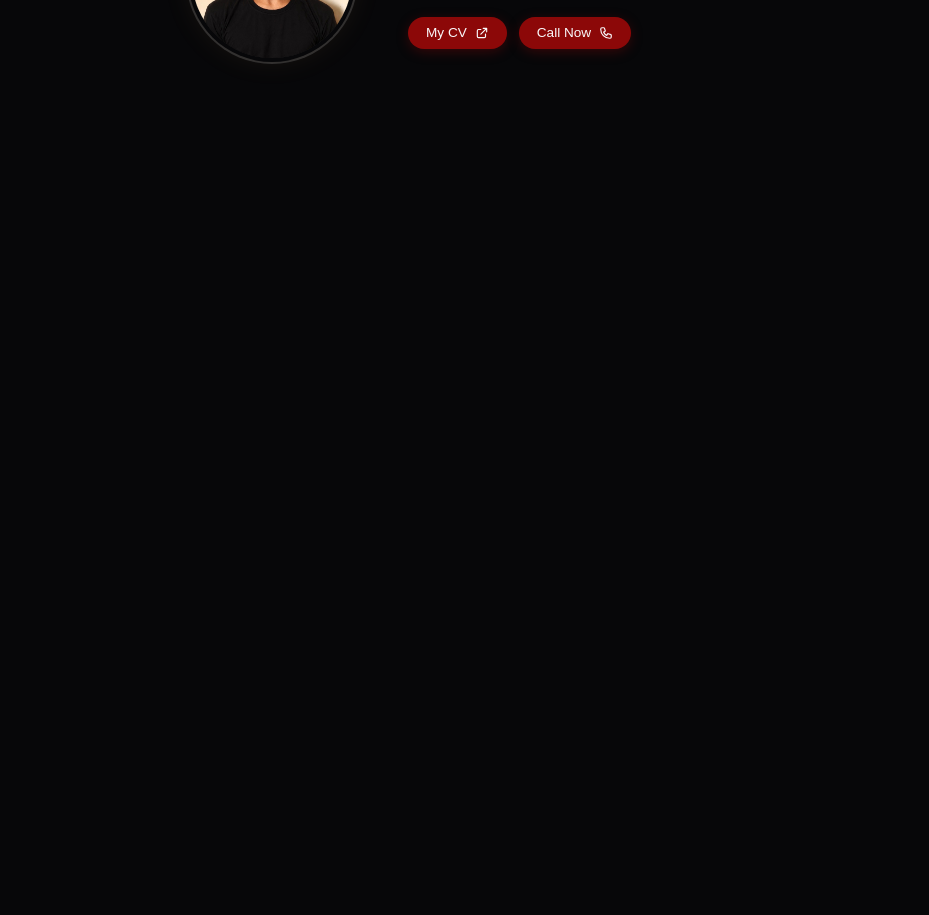
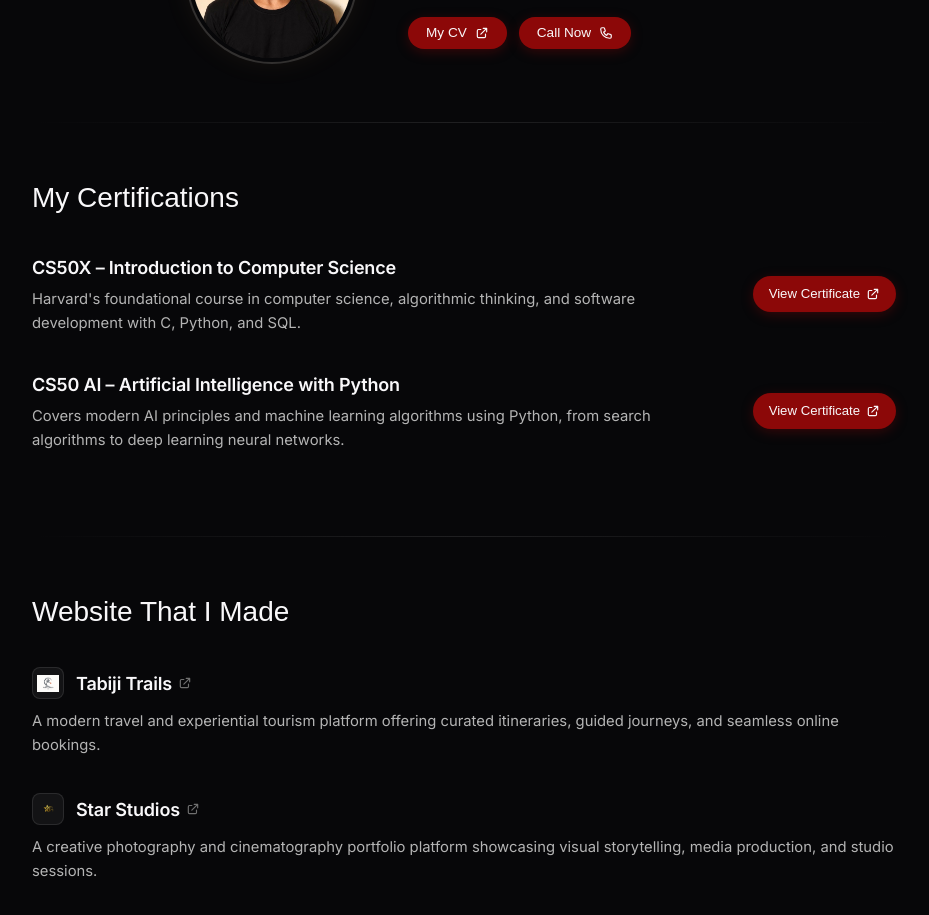
Before and after one commit to nikh96/Micro-freelancing, a Next.js app: page / in a window 1280 px wide. Shown: the part 1520-2435 px from the top of the page, without its empty margins (176-1105 px from the left). Before the commit the page ends 1706 px from the top, so only its background shows below. Built offline with nearby package versions, Linux system fonts and the light colour scheme; a web font is replaced by a local one.

Commit message:
last third

```diff
--- a/app/page.tsx
+++ b/app/page.tsx
@@ -23,6 +23,51 @@ interface ServiceItem {
   description: string;
   icon: JSX.Element;
 }
+
+interface Certification {
+  title: string;
+  pdf: string;
+  description: string;
+}
+
+interface ProjectSite {
+  title: string;
+  url: string;
+  logo: string;
+  description: string;
+}
+
+const projects: ProjectSite[] = [
+  {
+    title: "Tabiji Trails",
+    url: "https://tabijitrails.com",
+    logo: "/tabijitrails.png",
+    description:
+      "A modern travel and experiential tourism platform offering curated itineraries, guided journeys, and seamless online bookings.",
+  },
+  {
+    title: "Star Studios",
+    url: "https://starstudios.in",
+    logo: "/starstudios.png",
+    description:
+      "A creative photography and cinematography portfolio platform showcasing visual storytelling, media production, and studio sessions.",
+  },
+];
+
+const certifications: Certification[] = [
+  {
+    title: "CS50X – Introduction to Computer Science",
+    pdf: "/CS50X.pdf",
+    description:
+      "Harvard's foundational course in computer science, algorithmic thinking, and software development with C, Python, and SQL.",
+  },
+  {
+    title: "CS50 AI – Artificial Intelligence with Python",
+    pdf: "/CS50AI.pdf",
+    description:
+      "Covers modern AI principles and machine learning algorithms using Python, from search algorithms to deep learning neural networks.",
+  },
+];
 
 const processSteps: ProcessStep[] = [
   {
@@ -501,7 +546,7 @@ export default function Home() {
         - Desktop: Photo on the left, Name and Designation on the right.
         - Mobile: Vertically stacked, centered photo, name, and designation.
       */}
-      <section className="relative z-10 w-full max-w-4xl lg:max-w-5xl xl:max-w-6xl mx-auto mt-14 sm:mt-18 md:mt-24 pb-24 sm:pb-32 px-4">
+      <section className="relative z-10 w-full max-w-4xl lg:max-w-5xl xl:max-w-6xl mx-auto mt-14 sm:mt-18 md:mt-24 pb-12 sm:pb-14 md:pb-16 px-4">
         {/* Subtle decorative divider line */}
         <div
           className="w-full max-w-xs sm:max-w-sm md:max-w-md mx-auto h-px bg-linear-to-r from-transparent via-white/10 to-transparent mb-12 sm:mb-14 md:mb-16"
@@ -589,6 +634,142 @@ export default function Home() {
         </div>
       </section>
 
+      {/*
+        Certifications Section:
+        - Heading: "My Certifications" left-aligned on both desktop and mobile
+        - Displays CS50X and CS50 AI in order with descriptions, dates, and direct PDF access
+      */}
+      <section className="relative z-10 w-full max-w-2xl md:max-w-3xl lg:max-w-4xl mx-auto pb-12 sm:pb-16 md:pb-20 px-4">
+        {/* Subtle decorative divider line */}
+        <div
+          className="w-full h-px bg-linear-to-r from-transparent via-white/10 to-transparent mb-10 sm:mb-12 md:mb-14"
+          aria-hidden="true"
+        />
+
+        {/* Left-aligned Heading on both Desktop and Mobile */}
+        <h3 className="font-playwrite text-[clamp(1.2rem,2.6vw,1.75rem)] font-normal text-text-primary text-left leading-snug">
+          My Certifications
+        </h3>
+
+        {/* Certifications List - Minimal layout without card backgrounds */}
+        <div className="mt-6 sm:mt-8 flex flex-col gap-6 sm:gap-7 w-full text-left">
+          {certifications.map((cert) => (
+            <div
+              key={cert.title}
+              className="group relative flex flex-col sm:flex-row sm:items-center justify-between gap-3 sm:gap-4 py-1"
+            >
+              <div className="flex-1 min-w-0 pr-0 sm:pr-6">
+                <h4 className="font-sans text-[0.975rem] sm:text-[1.05rem] md:text-[1.125rem] font-semibold text-text-primary tracking-[-0.01em]">
+                  {cert.title}
+                </h4>
+
+                <p className="mt-1.5 font-sans text-xs sm:text-[0.875rem] md:text-[0.925rem] text-text-secondary font-normal leading-relaxed">
+                  {cert.description}
+                </p>
+              </div>
+
+              {/* View Certificate CTA Button */}
+              <div className="shrink-0 self-start sm:self-center mt-1 sm:mt-0">
+                <a
+                  href={cert.pdf}
+                  target="_blank"
+                  rel="noopener noreferrer"
+                  className="group/btn inline-flex items-center gap-1.5 px-3.5 py-1.5 sm:px-4 sm:py-2 rounded-full bg-brand-red text-text-primary font-playwrite text-[0.75rem] sm:text-[0.825rem] font-normal shadow-[0_3px_14px_-2px_rgba(140,8,8,0.45)] transition-all duration-300 hover:bg-[#a30b0b] hover:shadow-[0_0_20px_rgba(140,8,8,0.65)] hover:-translate-y-0.5 active:translate-y-0 whitespace-nowrap"
+                >
+                  <span>View Certificate</span>
+                  <svg
+                    className="w-3.5 h-3.5 transition-transform duration-300 group-hover/btn:translate-x-0.5 group-hover/btn:-translate-y-0.5"
+                    fill="none"
+                    stroke="currentColor"
+                    viewBox="0 0 24 24"
+                  >
+                    <path
+                      strokeLinecap="round"
+                      strokeLinejoin="round"
+                      strokeWidth="2"
+                      d="M10 6H6a2 2 0 00-2 2v10a2 2 0 002 2h10a2 2 0 002-2v-4M14 4h6m0 0v6m0-6L10 14"
+                    />
+                  </svg>
+                </a>
+              </div>
+            </div>
+          ))}
+        </div>
+      </section>
+
+      {/*
+        Websites Section:
+        - Heading: "Website That I Made" left-aligned on both desktop and mobile
+        - Showcases: Tabiji Trails and Star Studios
+        - Clicking website name or logo opens the corresponding website in a new tab
+        - No buttons
+        - Follows the exact layout and visual format of My Certifications
+      */}
+      <section className="relative z-10 w-full max-w-2xl md:max-w-3xl lg:max-w-4xl mx-auto pb-24 sm:pb-32 px-4">
+        {/* Subtle decorative divider line */}
+        <div
+          className="w-full h-px bg-linear-to-r from-transparent via-white/10 to-transparent mb-10 sm:mb-12 md:mb-14"
+          aria-hidden="true"
+        />
+
+        {/* Left-aligned Heading on both Desktop and Mobile */}
+        <h3 className="font-playwrite text-[clamp(1.2rem,2.6vw,1.75rem)] font-normal text-text-primary text-left leading-snug">
+          Website That I Made
+        </h3>
+
+        {/* Websites List */}
+        <div className="mt-6 sm:mt-8 flex flex-col gap-6 sm:gap-7 w-full text-left">
+          {projects.map((site) => (
+            <div
+              key={site.title}
+              className="group relative flex flex-col gap-1.5 py-1"
+            >
+              {/* Clickable Header: Logo + Name + External Link Arrow */}
+              <a
+                href={site.url}
+                target="_blank"
+                rel="noopener noreferrer"
+                className="group/link inline-flex items-center gap-2.5 sm:gap-3 w-fit text-text-primary transition-colors duration-200 hover:text-white"
+              >
+                {/* Logo */}
+                <div className="relative flex items-center justify-center w-7 h-7 sm:w-8 sm:h-8 rounded-lg bg-white/5 border border-white/10 p-1 shrink-0 transition-all duration-300 group-hover/link:border-white/25 group-hover/link:bg-white/10 group-hover/link:scale-105">
+                  <Image
+                    src={site.logo}
+                    alt={site.title}
+                    width={28}
+                    height={28}
+                    className="object-contain max-h-full max-w-full"
+                  />
+                </div>
+
+                {/* Title */}
+                <h4 className="font-sans text-[0.975rem] sm:text-[1.05rem] md:text-[1.125rem] font-semibold tracking-[-0.01em] transition-colors duration-200 group-hover/link:text-white flex items-center gap-1.5">
+                  <span>{site.title}</span>
+                  <svg
+                    className="w-3.5 h-3.5 text-text-secondary opacity-60 transition-all duration-200 group-hover/link:opacity-100 group-hover/link:translate-x-0.5 group-hover/link:-translate-y-0.5 group-hover/link:text-brand-red"
+                    fill="none"
+                    stroke="currentColor"
+                    viewBox="0 0 24 24"
+                  >
+                    <path
+                      strokeLinecap="round"
+                      strokeLinejoin="round"
+                      strokeWidth="2"
+                      d="M10 6H6a2 2 0 00-2 2v10a2 2 0 002 2h10a2 2 0 002-2v-4M14 4h6m0 0v6m0-6L10 14"
+                    />
+                  </svg>
+                </h4>
+              </a>
+
+              {/* Description */}
+              <p className="mt-1 font-sans text-xs sm:text-[0.875rem] md:text-[0.925rem] text-text-secondary font-normal leading-relaxed">
+                {site.description}
+              </p>
+            </div>
+          ))}
+        </div>
+      </section>
+
       {/* Profile Photo Full-Screen Lightbox Modal */}
       {isPhotoOpen && (
         <div
```
Also changed, not shown: public/starstudios.png (added), public/tabijitrails.png (added).
